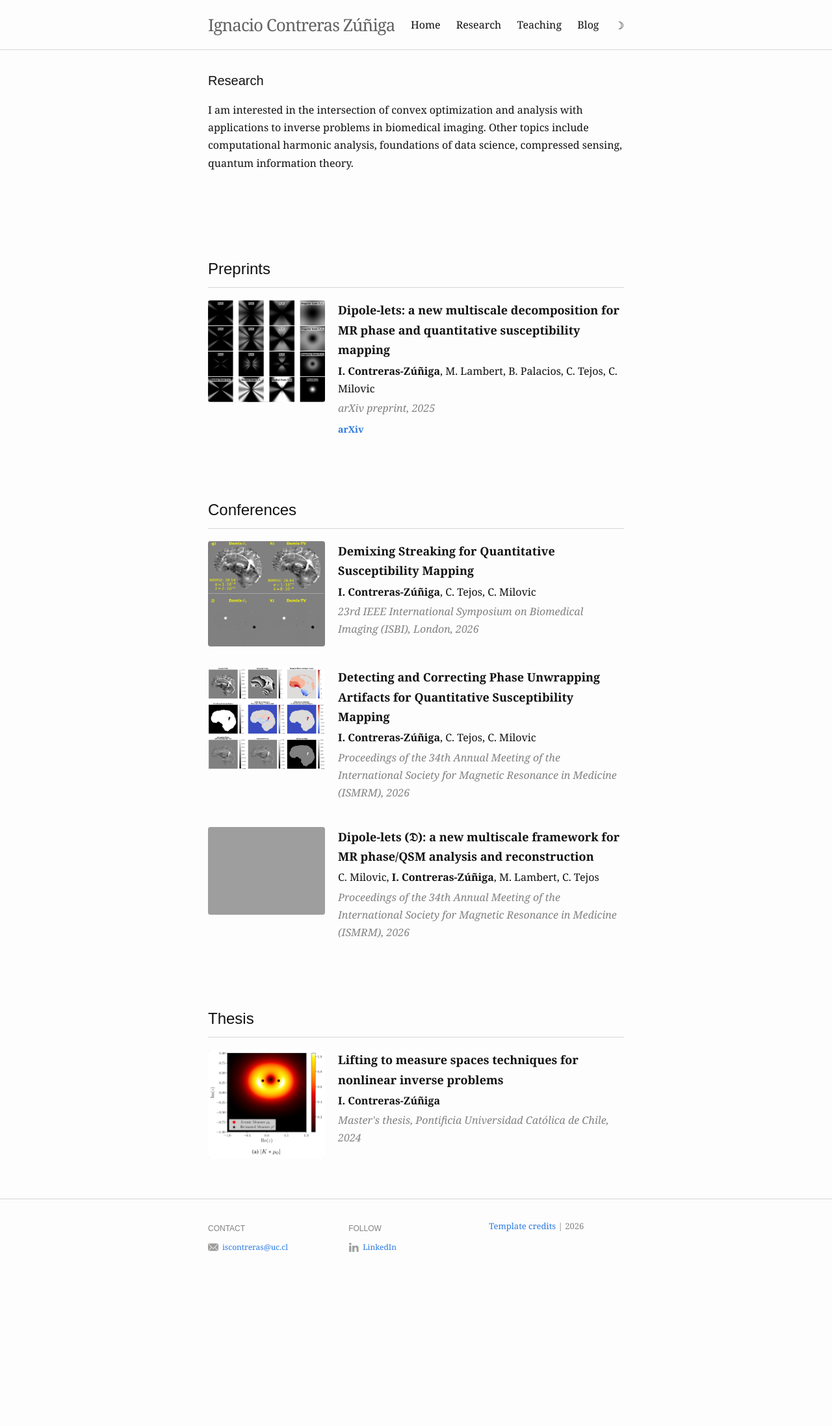
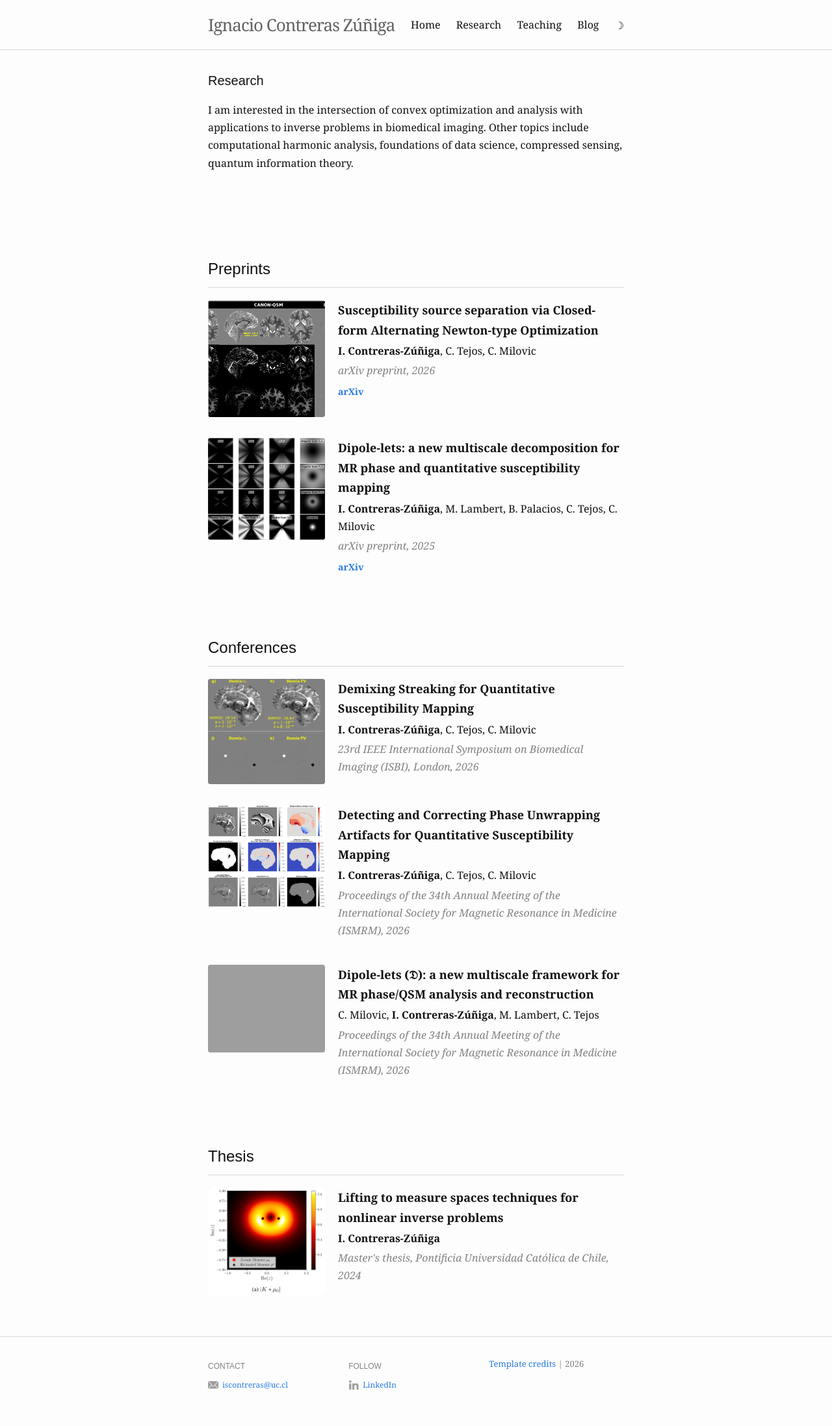
Before and after one commit to ignacontreras/ignacontreras.github.io, a Jekyll site: the page built from research.md, in a window 1280 px wide. Shown: the whole page at 65% size. Built offline with Jekyll 4.4.1, drawn with Linux system fonts in a browser that asks for light colours; before the commit the page ends 1983 px from its top, so only the background shows below that.

Commit message:
Add CANON-QSM arXiv preprint to research page

```diff
--- a/_includes/publication-item.html
+++ b/_includes/publication-item.html
@@ -2,7 +2,7 @@
   <img
     src="{{ include.item.image | absolute_url }}"
     alt="{{ include.item.title }}"
-    class="pub-thumb"
+    class="pub-thumb{% if include.item.zoom %} pub-thumb-zoom{% endif %}"
   />
   <div class="pub-body">
     <div class="pub-title">{{ include.item.title }}</div>
--- a/_sass/_research.scss
+++ b/_sass/_research.scss
@@ -33,6 +33,11 @@
   object-fit: contain;
   background-color: $grey-color-light;
   border-radius: 4px;
+}
+
+.pub-thumb-zoom {
+  height: 180px;
+  object-fit: cover;
 }
 
 .pub-body {
--- a/research.md
+++ b/research.md
@@ -4,6 +4,15 @@ title: Research
 slug: /research
 
 preprints:
+  - title: "Susceptibility source separation via Closed-form Alternating Newton-type Optimization"
+    image: /assets/img/research/arxivpreprintCanon.png
+    zoom: true
+    authors: "<strong>I. Contreras-Zúñiga</strong>, C. Tejos, C. Milovic"
+    venue: "arXiv preprint, 2026"
+    links:
+      - label: arXiv
+        url: https://arxiv.org/abs/2611.26561
+
   - title: "Dipole-lets: a new multiscale decomposition for MR phase and quantitative susceptibility mapping"
     image: /assets/img/research/preprint-dipolelets.png
     authors: "<strong>I. Contreras-Zúñiga</strong>, M. Lambert, B. Palacios, C. Tejos, C. Milovic"
```
Also changed, not shown: assets/img/research/arxivpreprintCanon.png (added).
